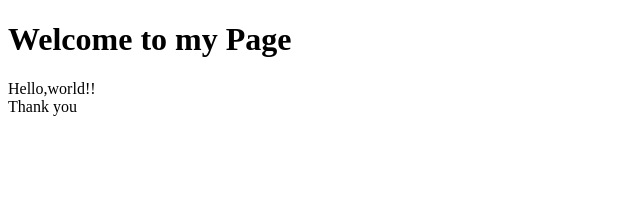
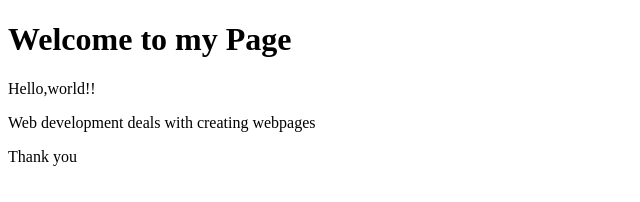
Before and after one commit to AkshayBhandarkarH/Web-Development-Learnings, a plain HTML site: page index.html in a window 1280 px wide. Shown: the whole page, without its empty margins (0-640 px from the left). Drawn offline with Linux system fonts and the light colour scheme.

Commit message:
Update index.html
Added paragraph

```diff
--- a/index.html
+++ b/index.html
@@ -8,6 +8,7 @@
   <body>
     <h1>Welcome to my Page</h1>
     Hello,world!!
+    <p>Web development deals with creating webpages </p>
     <footer>Thank you</footer>
   </body>
 </html>
```
